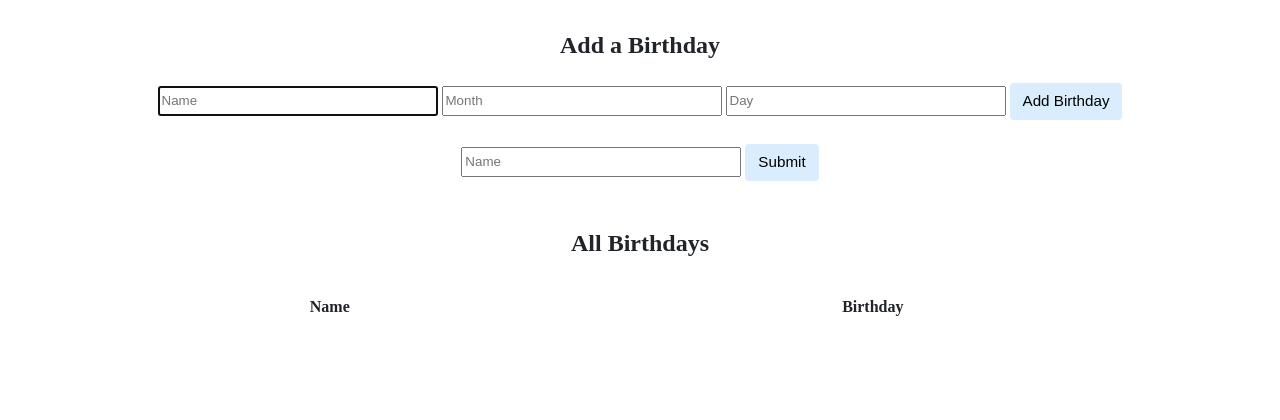
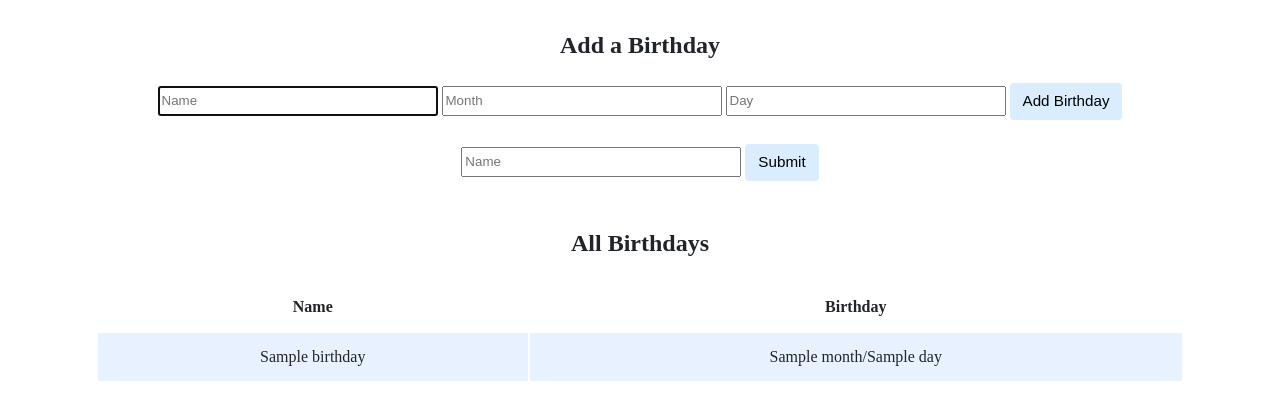
Before and after one commit to nchinling/CS50, a Flask app: template birthdays/templates/index.html in a window 1280 px wide. Shown: the part 233-653 px from the top of the page. Run offline with Flask 2, Linux system fonts and the light colour scheme; the template is opened without the code that fills it: most values are stand-ins (such as "Sample title", 1, 10 or a date in 2020); lists and menus that the app fills with data are empty; some libraries are stand-ins or nearby versions.

Commit message:
Sun, Dec 4, 2022, 10:16 AM +00:00

```diff
--- a/birthdays/templates/index.html
+++ b/birthdays/templates/index.html
@@ -44,7 +44,16 @@
                         </tr>
                     </thead>
                     <tbody>
-                        <!-- TODO: Loop through the database entries to display them in this table -->
+                       {% for birthday in birthdays %}
+                            <tr>
+                                <td>
+                                    {{ birthday.name}}
+                                </td>
+                                <td>
+                                    {{ birthday.month}}/{{ birthday.day}}
+                                </td>
+                            </tr>
+                        {% endfor %}
                     </tbody>
                 </table>
             </div>
```
